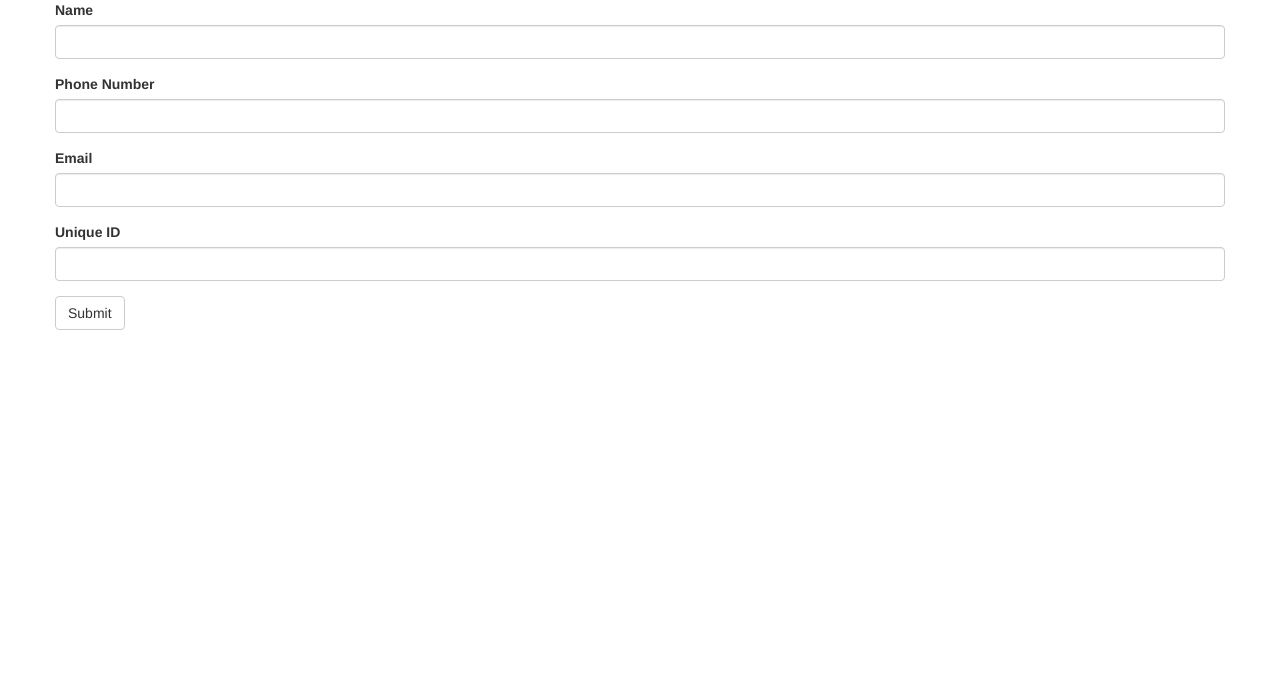
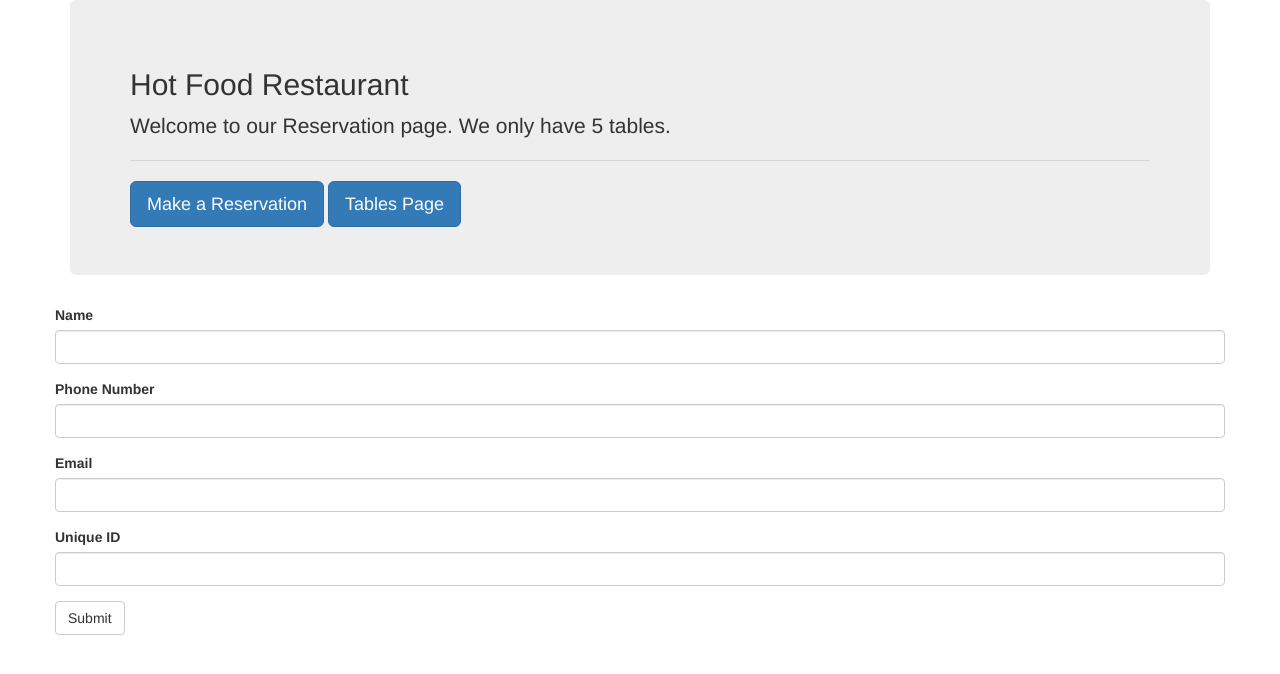
Before and after one commit to shawnathanmcfly/hot_food, a website: page reserve.html in a window 1280 px wide. Drawn offline with nearby package versions, Linux system fonts and the light colour scheme.

Commit message:
added app start

```diff
--- a/express.js
+++ b/express.js
@@ -3,6 +3,7 @@
 // Dependencies
 // =============================================================
 var express = require("express");
+var mysql = require("mysql");
 var path = require("path");
 
 // Sets up the Express App
@@ -45,8 +46,8 @@ var guests = [
        phone:req.query.phonenumber,
        email:req.query.email,
        uid:req.query.uid
+    };
 
-    };
     console.log(response);
     res.end(JSON.stringify(response));
  });
--- a/package.json
+++ b/package.json
@@ -1,4 +1,6 @@
 {
+  "start": "node index.js",
+  "heroku-postbuild": "npm install mysql",
   "name": "hot_food",
   "version": "1.0.0",
   "description": "",
--- a/reserve.html
+++ b/reserve.html
@@ -10,9 +10,20 @@
   <body>
 
     <div class="container">
+        <div class = 'row'>
+            <div class="col-lg-12">
+                <div class="jumbotron">
+                    <h2 class="display-12">Hot Food Restaurant</h2>
+                    <p class="lead">Welcome to our Reservation page.  We only have 5 tables.</p>
+                    <hr class="my-1">
+                    <a id = "playButton" class="btn btn-primary btn-lg"  href="#" role="button">Make a Reservation</a>
+                    <a id = "Tables"  class="btn btn-primary btn-lg"  href="#" role="button">Tables Page</a>
+                </div>
+            </div>
+        </div>
         <div class="row">
             <div class="col-6">
-                <form action = "/get" method = "GET"> <!-- TODO: insert addess for action -->
+                <form action = "http://127.0.0.1:8081/get" method = "GET"> <!-- TODO: insert addess for action -->
                     <div class="form-group">
                       <label for="name">Name</label>
                       <input id="name" class="form-control" name="name">
```
